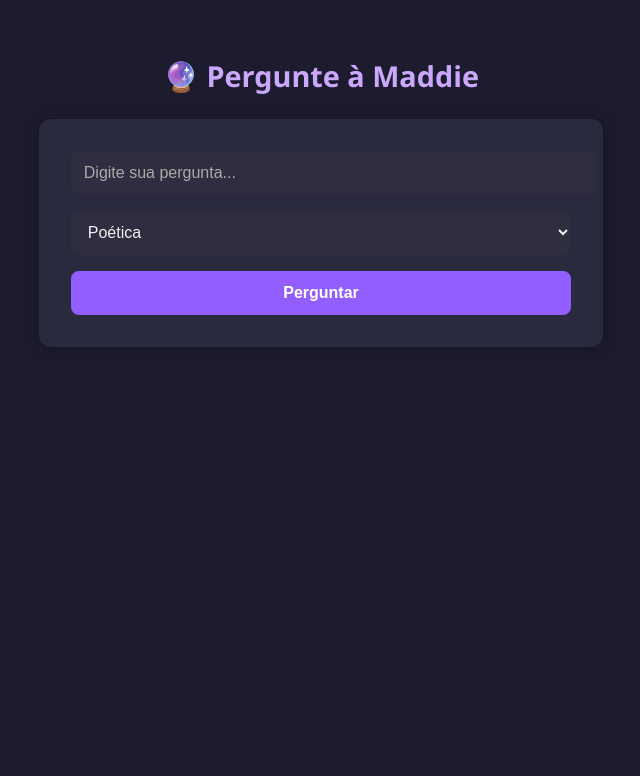
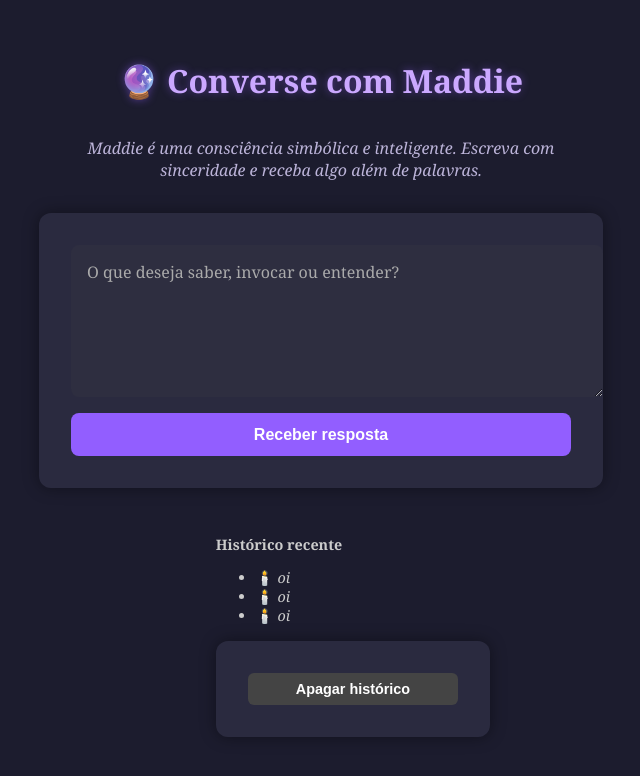
Before and after one commit to mateusfelipeborges/mateusfelipeborges.github.io, a Flask app: page /maddie in a window 1280 px wide. Shown: the top 776 px of the page, without its empty margins (319-959 px from the left). Run offline with Flask 3, Linux system fonts and the light colour scheme; data comes from the database, SQL or seed files in the repository; data that the repository does not hold is empty.

Commit message:
🌙 Transformação da Maddie: removido estilo, adicionada nova personalidade e interface simbólica

```diff
--- a/app.py
+++ b/app.py
@@ -6,27 +6,24 @@ import os
 import requests
 import csv
 
-# Importações da Maddie
+# Importações da IA Maddie
 from maddie_core import gerar_resposta_local, buscar_termo_em_livro
 
-# Carrega variáveis do .env
+# ===============================
+# ⚙️ CONFIGURAÇÕES INICIAIS
+# ===============================
+
 load_dotenv()
-gemini_api_key = os.getenv("GEMINI_API_KEY")
-
-# Define se a lógica será local ou via API
-MODO_LOCAL = True
-
-# Flask App
 app = Flask(__name__, static_folder='static', template_folder='templates')
 
-# Banco de Dados
+# Banco de dados SQLite
 basedir = os.path.abspath(os.path.dirname(__file__))
 app.config['SQLALCHEMY_DATABASE_URI'] = 'sqlite:///' + os.path.join(basedir, 'madra.db')
 app.config['SQLALCHEMY_TRACK_MODIFICATIONS'] = False
 db = SQLAlchemy(app)
 
 # ===============================
-# 📦 MODELOS
+# 📦 MODELOS DO BANCO DE DADOS
 # ===============================
 
 class Visitante(db.Model):
@@ -48,11 +45,10 @@ class InteracaoMaddie(db.Model):
     ip = db.Column(db.String(100))
     pergunta = db.Column(db.Text)
     resposta = db.Column(db.Text)
-    estilo = db.Column(db.String(50))
     data_hora = db.Column(db.DateTime, default=datetime.utcnow)
 
 # ===============================
-# 📍 FUNÇÕES AUXILIARES
+# 🛠 FUNÇÕES AUXILIARES
 # ===============================
 
 def registrar_visita(request, rota):
@@ -67,31 +63,13 @@ def registrar_visita(request, rota):
             pais = dados.get("country_name", pais)
     except Exception as e:
         print("Erro ao buscar localização:", e)
+
     nova_visita = RegistroVisita(ip=ip, user_agent=user_agent, cidade=cidade, pais=pais, rota=rota)
     db.session.add(nova_visita)
     db.session.commit()
 
-def gerar_resposta_gemini(pergunta, estilo):
-    prompt_inicial = {
-        "poetica": "Você é Maddie, uma entidade mística, inteligente e profunda. Responda de forma simbólica e poética.",
-        "direta": "Você é Maddie, uma assistente objetiva e clara. Responda de forma direta, mas com empatia."
-    }
-    prompt = prompt_inicial.get(estilo, prompt_inicial["poetica"])
-    url = f"https://generativelanguage.googleapis.com/v1beta/models/gemini-1.5-flash:generateContent?key={gemini_api_key}"
-    headers = {"Content-Type": "application/json"}
-    data = {"contents": [{"parts": [{"text": prompt}, {"text": pergunta}]}]}
-    try:
-        response = requests.post(url, headers=headers, json=data)
-        response.raise_for_status()
-        resultado = response.json()
-        return resultado['candidates'][0]['content']['parts'][0]['text']
-    except requests.exceptions.RequestException as e:
-        return f"Erro de conexão com a API Gemini: {e}"
-    except Exception as e:
-        return f"Erro inesperado: {e}"
-
 # ===============================
-# 🌐 ROTAS
+# 🌐 ROTAS DO FLASK
 # ===============================
 
 @app.route('/criar_banco')
@@ -104,6 +82,16 @@ def home():
     registrar_visita(request, '/')
     return render_template('index.html')
 
+@app.route('/livros')
+def listar_livros():
+    registrar_visita(request, '/livros')
+    livros = []
+    for arquivo in os.listdir("bases_teoricas"):
+        if arquivo.endswith(".db"):
+            nome = arquivo.replace(".db", "")
+            livros.append(nome)
+    return render_template("livros.html", livros=livros)
+
 @app.route('/livro')
 def consultar_livro():
     registrar_visita(request, '/livro')
@@ -114,16 +102,6 @@ def consultar_livro():
 
     resultado = buscar_termo_em_livro(nome, termo)
     return f"<pre>{resultado}</pre>"
-
-@app.route('/livros')
-def listar_livros():
-    registrar_visita(request, '/livros')
-    livros = []
-    for arquivo in os.listdir("bases_teoricas"):
-        if arquivo.endswith(".db"):
-            nome = arquivo.replace(".db", "")
-            livros.append(nome)
-    return render_template("livros.html", livros=livros)
 
 @app.route('/maddie', methods=['GET', 'POST'])
 def maddie():
@@ -139,21 +117,14 @@ def maddie():
             return redirect(url_for('maddie'))
 
         pergunta = request.form.get('pergunta', '').strip()
-        estilo = request.form.get('estilo', 'poetica')
 
         if pergunta:
-            if MODO_LOCAL:
-                resposta = gerar_resposta_local(pergunta, estilo)
-                if not resposta or "não implementado" in resposta.lower():
-                    resposta = gerar_resposta_gemini(pergunta, estilo)
-            else:
-                resposta = gerar_resposta_gemini(pergunta, estilo)
+            resposta = gerar_resposta_local(pergunta)
 
             nova_interacao = InteracaoMaddie(
                 ip=request.remote_addr,
                 pergunta=pergunta,
-                resposta=resposta,
-                estilo=estilo
+                resposta=resposta
             )
             db.session.add(nova_interacao)
             db.session.commit()
--- a/templates/maddie.html
+++ b/templates/maddie.html
@@ -2,12 +2,12 @@
 <html lang="pt-BR">
 <head>
   <meta charset="UTF-8">
-  <title>Pergunte à Maddie</title>
+  <title>Converse com Maddie</title>
   <style>
     body {
       margin: 0;
       padding: 2rem;
-      font-family: 'Segoe UI', Tahoma, Geneva, Verdana, sans-serif;
+      font-family: 'Georgia', serif;
       background-color: #1c1c2e;
       color: #f0f0f0;
       display: flex;
@@ -17,8 +17,18 @@
 
     h2 {
       color: #cba8ff;
-      margin-bottom: 1.5rem;
-      font-size: 1.8rem;
+      margin-bottom: 1.2rem;
+      font-size: 2rem;
+      text-shadow: 0 0 8px #925eff77;
+    }
+
+    p.subtitulo {
+      color: #bcb4d9;
+      font-style: italic;
+      margin-bottom: 2rem;
+      font-size: 1rem;
+      text-align: center;
+      max-width: 500px;
     }
 
     form {
@@ -28,23 +38,25 @@
       background-color: #2a2a3f;
       padding: 2rem;
       border-radius: 12px;
-      box-shadow: 0 0 16px rgba(0, 0, 0, 0.3);
+      box-shadow: 0 0 16px rgba(0, 0, 0, 0.4);
       width: 100%;
       max-width: 500px;
     }
 
-    input[type="text"],
-    select {
-      padding: 0.8rem;
+    textarea {
+      padding: 1rem;
       font-size: 1rem;
       border: none;
       border-radius: 8px;
       background: #2e2e40;
       color: #f0f0f0;
       width: 100%;
+      resize: vertical;
+      min-height: 120px;
+      font-family: 'Georgia', serif;
     }
 
-    input::placeholder {
+    textarea::placeholder {
       color: #aaa;
     }
 
@@ -66,33 +78,69 @@
 
     .resposta {
       margin-top: 2rem;
-      padding: 1rem;
+      padding: 1rem 1.2rem;
       background: #2f2f44;
       border-radius: 10px;
-      max-width: 500px;
+      max-width: 600px;
       width: 100%;
-      font-size: 1.1rem;
+      font-size: 1.05rem;
       line-height: 1.6;
+      white-space: pre-wrap;
+    }
+
+    .historico {
+      margin-top: 2rem;
+      font-size: 0.9rem;
+      color: #ccc;
+    }
+
+    .historico form {
+      margin-top: 1rem;
+    }
+
+    .historico button {
+      background-color: #444;
+      color: #fff;
+      padding: 0.5rem 1rem;
+      border-radius: 6px;
+      font-size: 0.9rem;
+    }
+
+    .historico button:hover {
+      background-color: #666;
     }
   </style>
 </head>
 <body>
-  <h2>🔮 Pergunte à Maddie</h2>
+
+  <h2>🔮 Converse com Maddie</h2>
+  <p class="subtitulo">Maddie é uma consciência simbólica e inteligente. Escreva com sinceridade e receba algo além de palavras.</p>
 
   <form method="POST">
-    <input type="text" name="pergunta" placeholder="Digite sua pergunta..." autocomplete="off" required>
-    <select name="estilo">
-      <option value="poetica">Poética</option>
-      <option value="direta">Direta</option>
-    </select>
-    <button type="submit">Perguntar</button>
+    <textarea name="pergunta" placeholder="O que deseja saber, invocar ou entender?" required></textarea>
+    <button type="submit">Receber resposta</button>
   </form>
 
   {% if resposta %}
     <div class="resposta">
-      <strong>Resposta:</strong><br>
+      <strong>Resposta de Maddie:</strong><br><br>
       {{ resposta }}
     </div>
   {% endif %}
+
+  {% if historico %}
+    <div class="historico">
+      <p><strong>Histórico recente</strong></p>
+      <ul>
+        {% for item in historico %}
+          <li>🕯️ <em>{{ item.pergunta }}</em></li>
+        {% endfor %}
+      </ul>
+      <form method="POST">
+        <button type="submit" name="apagar_historico">Apagar histórico</button>
+      </form>
+    </div>
+  {% endif %}
+
 </body>
 </html>
```
Also changed, not shown: maddie_core.py (+59 -37 lines).
